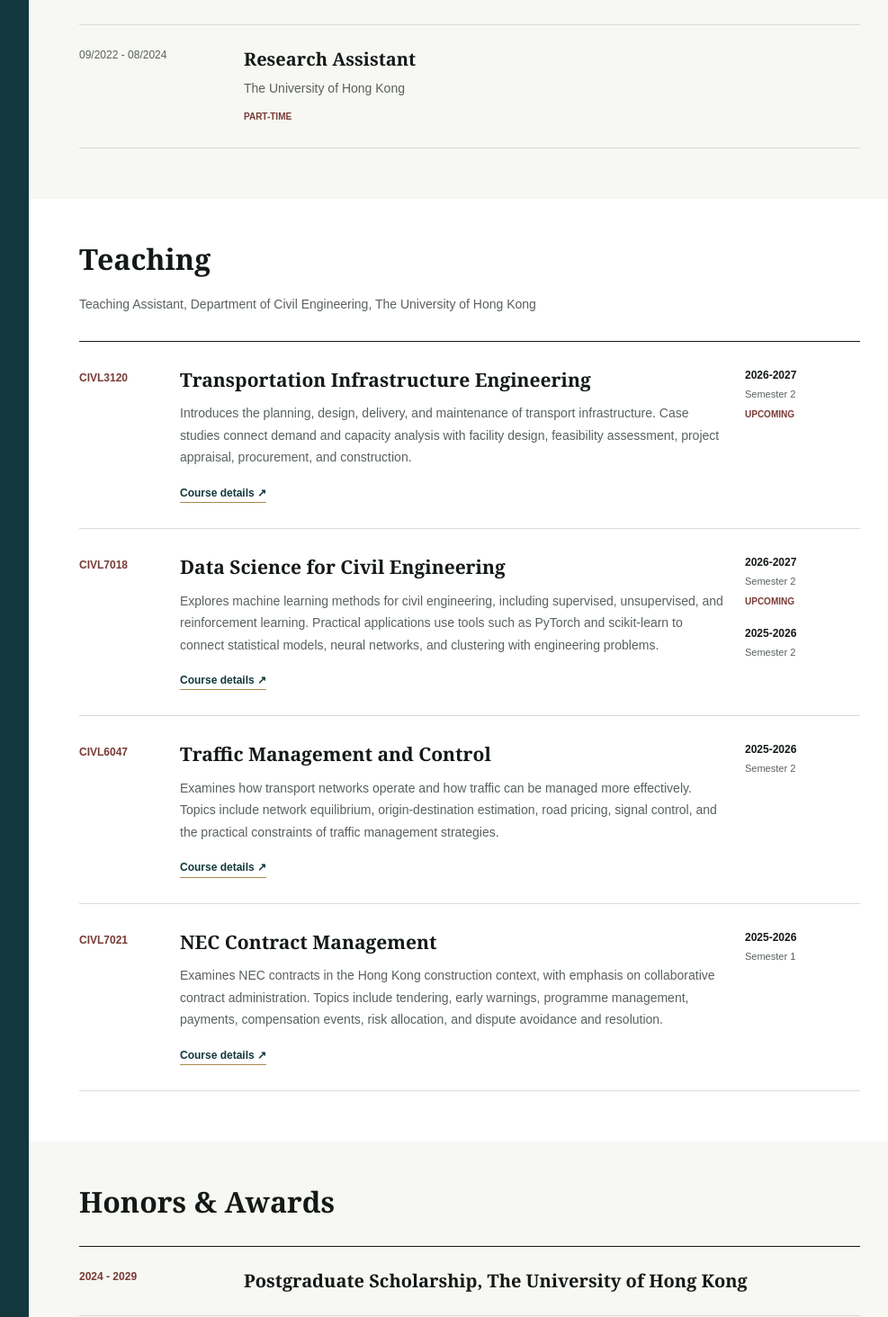
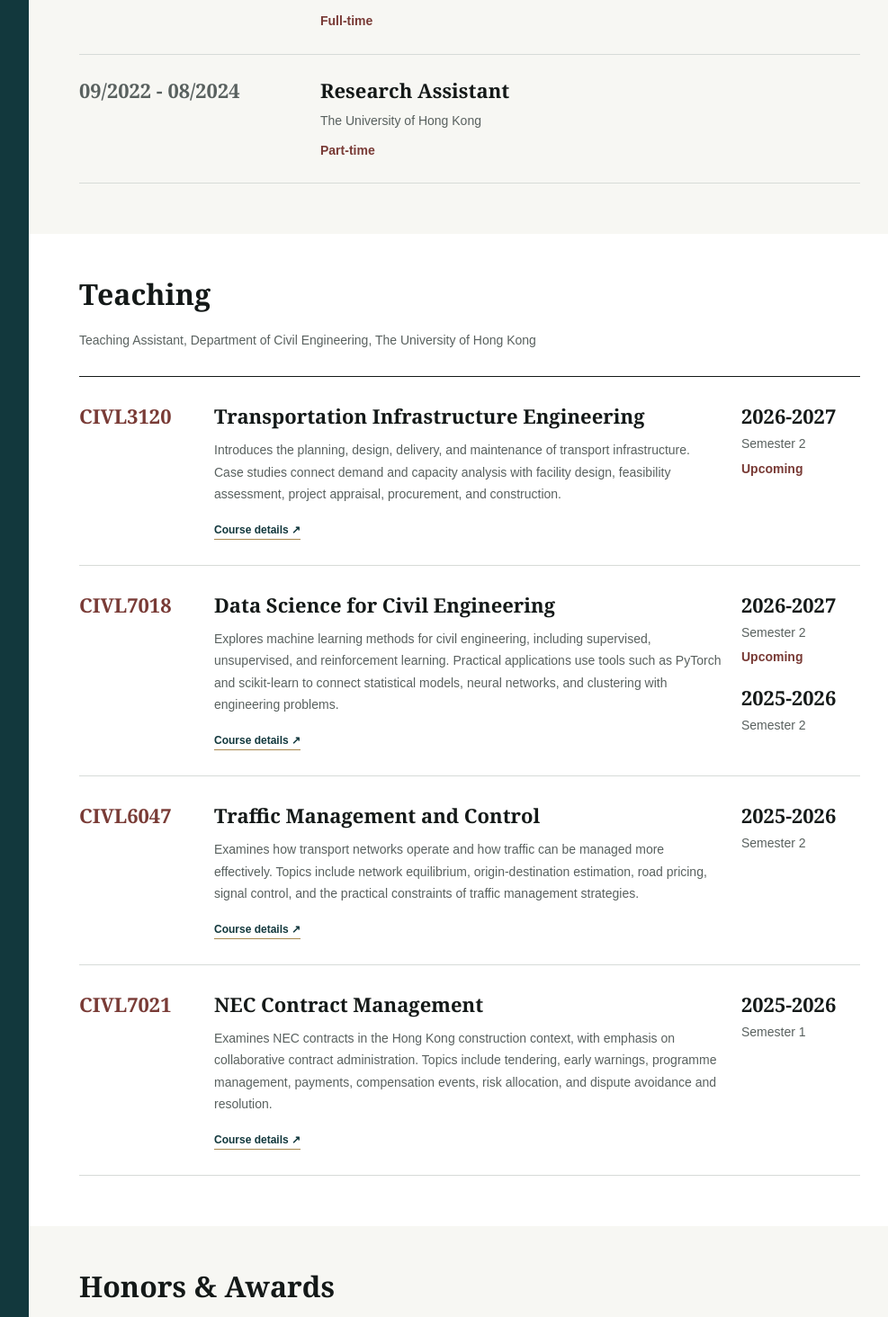
Before and after one commit to Shen-Zijian/Shen-Zijian.github.io, a Next.js app: page /experience in a window 1280 px wide. Shown: the part 1306-2770 px from the top of the page at 90% size, without its empty margins (268-1255 px from the left). Built offline with nearby package versions, Linux system fonts and the light colour scheme.

Commit message:
Unify entry typography and baseline alignment

```diff
--- a/app/globals.css
+++ b/app/globals.css
@@ -13,6 +13,10 @@
   --rule: #d7dbd8;
   --rule-dark: #3d5557;
   --topbar-height: 72px;
+  --font-sans: Arial, sans-serif;
+  --font-serif: Georgia, serif;
+  --font-chinese: "Songti SC", serif;
+  --entry-title-size: 22px;
 }
 
 * {
@@ -27,7 +31,7 @@ body {
   margin: 0;
   background: var(--white);
   color: var(--ink);
-  font-family: Arial, "Helvetica Neue", Helvetica, sans-serif;
+  font-family: var(--font-sans);
   text-rendering: optimizeLegibility;
 }
 a {
@@ -100,7 +104,7 @@ p {
   align-self: flex-start;
   border: 1px solid rgba(255, 255, 255, 0.38);
   padding: 8px 10px;
-  font-family: Georgia, "Times New Roman", serif;
+  font-family: var(--font-serif);
   font-size: 16px;
   line-height: 1;
 }
@@ -126,7 +130,7 @@ p {
 .identity-name {
   display: inline-block;
   max-width: 100%;
-  font-family: Georgia, "Times New Roman", serif;
+  font-family: var(--font-serif);
   font-size: 36px;
   font-weight: 600;
   line-height: 1.05;
@@ -134,7 +138,7 @@ p {
 .chinese-name {
   margin: 7px 0 0;
   color: #d6bd85;
-  font-family: "Songti SC", "STSong", Georgia, serif;
+  font-family: var(--font-chinese);
   font-size: 19px;
   font-weight: 700;
 }
@@ -282,7 +286,7 @@ p {
 }
 .page-header h1 {
   margin: 0 0 24px;
-  font-family: Georgia, "Times New Roman", serif;
+  font-family: var(--font-serif);
   font-size: 46px;
   line-height: 1.1;
   font-weight: 600;
@@ -342,7 +346,7 @@ p {
 }
 .section-heading h2 {
   margin: 0;
-  font-family: Georgia, "Times New Roman", serif;
+  font-family: var(--font-serif);
   font-size: 32px;
   font-weight: 600;
   line-height: 1.2;
@@ -389,6 +393,23 @@ p {
   margin-bottom: 20px;
 }
 
+.publication-number,
+.publication-main h4,
+.project-number,
+.project-row h3,
+.record-dates,
+.record-row h3,
+.course-code,
+.course-main h3,
+.course-term p,
+.award-row > span,
+.award-row h3 {
+  font-family: var(--font-serif);
+  font-size: var(--entry-title-size);
+  font-weight: 600;
+  line-height: 1.4;
+}
+
 .publication-group + .publication-group {
   margin-top: 42px;
 }
@@ -401,7 +422,7 @@ p {
 }
 .subsection-heading h3 {
   margin: 0;
-  font-family: Georgia, "Times New Roman", serif;
+  font-family: var(--font-serif);
   font-size: 24px;
   font-weight: 500;
   line-height: 1.35;
@@ -414,34 +435,27 @@ p {
 }
 .publication-row {
   display: grid;
-  grid-template-columns: 30px minmax(0, 1fr);
+  grid-template-columns: 40px minmax(0, 1fr);
+  align-items: first baseline;
   gap: 16px;
   padding: 25px 0 28px;
   border-bottom: 1px solid var(--rule);
 }
 .publication-number {
   color: var(--oxblood);
-  font-size: 14px;
-  font-weight: 700;
-  line-height: 1.6;
-  padding-top: 4px;
 }
 .paper-status {
   display: inline-block;
   margin-left: 8px;
   color: var(--oxblood);
-  font-family: Arial, Helvetica, sans-serif;
-  font-size: 12px;
+  font-family: var(--font-sans);
+  font-size: inherit;
   font-style: normal;
   font-weight: 600;
 }
 .publication-main h4 {
   max-width: 900px;
   margin: 0 0 10px;
-  font-family: Georgia, "Times New Roman", serif;
-  font-size: 22px;
-  font-weight: 600;
-  line-height: 1.4;
   overflow-wrap: break-word;
 }
 .publication-main .authors {
@@ -457,7 +471,7 @@ p {
 .publication-venue {
   margin: 0;
   color: var(--teal);
-  font-family: Georgia, "Times New Roman", serif;
+  font-family: var(--font-serif);
   font-size: 14px;
   font-style: italic;
   line-height: 1.6;
@@ -475,49 +489,40 @@ p {
 }
 .project-row {
   display: grid;
-  grid-template-columns: 30px minmax(0, 1fr);
+  grid-template-columns: 40px minmax(0, 1fr);
+  align-items: first baseline;
   gap: 16px;
   padding: 26px 0 28px;
   border-bottom: 1px solid var(--rule-dark);
 }
 .project-number {
   color: #d7bc83;
-  font-size: 14px;
-  font-weight: 700;
-  padding-top: 2px;
 }
 .project-meta {
-  margin: 0 0 10px;
   color: #9eb2b0;
-  font-size: 10px;
-  font-weight: 700;
-  line-height: 1.7;
 }
 .project-row h3 {
   max-width: 900px;
   margin: 0;
-  font-family: Georgia, "Times New Roman", serif;
-  font-size: 22px;
-  font-weight: 500;
-  line-height: 1.45;
 }
 .project-funder {
   margin: 12px 0 0;
   color: #aebfbd;
-  font-size: 13px;
+  font-size: 14px;
   line-height: 1.6;
 }
 .project-role {
   margin: 8px 0 0;
   color: #d7bc83;
-  font-size: 10px;
-  font-weight: 700;
-  text-transform: uppercase;
+  font-size: 14px;
+  font-weight: 600;
+  line-height: 1.6;
 }
 
 .record-row {
   display: grid;
-  grid-template-columns: 155px minmax(0, 1fr);
+  grid-template-columns: 240px minmax(0, 1fr);
+  align-items: first baseline;
   gap: 28px;
   padding: 24px 0;
   border-bottom: 1px solid var(--rule);
@@ -525,15 +530,9 @@ p {
 .record-dates {
   margin: 0;
   color: var(--muted);
-  font-size: 12px;
-  line-height: 1.6;
 }
 .record-row h3 {
   margin: 0 0 7px;
-  font-family: Georgia, "Times New Roman", serif;
-  font-size: 20px;
-  font-weight: 600;
-  line-height: 1.4;
 }
 .record-row div p {
   margin: 0 0 5px;
@@ -545,9 +544,9 @@ p {
   display: inline-block;
   margin-top: 4px;
   color: var(--oxblood);
-  font-size: 10px;
-  font-weight: 700;
-  text-transform: uppercase;
+  font-size: 14px;
+  font-weight: 600;
+  line-height: 1.7;
 }
 .section-intro {
   margin: -10px 0 28px;
@@ -557,24 +556,17 @@ p {
 }
 .teaching-row {
   display: grid;
-  grid-template-columns: 90px minmax(0, 1fr) 128px;
+  grid-template-columns: 128px minmax(0, 1fr) 132px;
+  align-items: first baseline;
   gap: 22px;
   padding: 28px 0;
   border-bottom: 1px solid var(--rule);
 }
 .course-code {
   color: var(--oxblood);
-  font-size: 12px;
-  font-weight: 800;
-  line-height: 1.6;
-  padding-top: 3px;
 }
 .course-main h3 {
   margin: 0 0 10px;
-  font-family: Georgia, "Times New Roman", serif;
-  font-size: 21px;
-  font-weight: 600;
-  line-height: 1.4;
 }
 .course-main > p {
   margin: 0 0 14px;
@@ -588,22 +580,18 @@ p {
 .course-term p {
   margin: 0 0 4px;
   color: var(--ink);
-  font-size: 12px;
-  font-weight: 700;
-  line-height: 1.5;
 }
 .course-term span {
   display: block;
   color: var(--muted);
-  font-size: 11px;
+  font-size: 14px;
   line-height: 1.6;
 }
 .course-term .upcoming {
   margin-top: 5px;
   color: var(--oxblood);
-  font-size: 10px;
-  font-weight: 700;
-  text-transform: uppercase;
+  font-size: 14px;
+  font-weight: 600;
 }
 .presentation-row .event-name {
   color: var(--teal);
@@ -612,23 +600,17 @@ p {
 }
 .award-row {
   display: grid;
-  grid-template-columns: 155px minmax(0, 1fr);
+  grid-template-columns: 240px minmax(0, 1fr);
+  align-items: first baseline;
   gap: 28px;
   padding: 24px 0;
   border-bottom: 1px solid var(--rule);
 }
 .award-row > span {
   color: var(--oxblood);
-  font-size: 12px;
-  font-weight: 700;
-  line-height: 1.6;
 }
 .award-row h3 {
   margin: 0;
-  font-family: Georgia, "Times New Roman", serif;
-  font-size: 20px;
-  font-weight: 600;
-  line-height: 1.4;
 }
 
 .contact-section {
@@ -641,7 +623,7 @@ p {
 }
 .contact-section h2 {
   margin: 0;
-  font-family: Georgia, "Times New Roman", serif;
+  font-family: var(--font-serif);
   font-size: 28px;
   font-weight: 600;
   line-height: 1.2;
@@ -725,7 +707,7 @@ p {
     padding-right: 36px;
   }
   .teaching-row {
-    grid-template-columns: 84px minmax(0, 1fr);
+    grid-template-columns: 128px minmax(0, 1fr);
     gap: 16px;
   }
   .course-terms {
@@ -739,7 +721,7 @@ p {
   }
   .record-row,
   .award-row {
-    grid-template-columns: 130px minmax(0, 1fr);
+    grid-template-columns: 240px minmax(0, 1fr);
     gap: 20px;
   }
   .section-navigation {
@@ -904,12 +886,8 @@ p {
   }
   .publication-row,
   .project-row {
-    grid-template-columns: 22px minmax(0, 1fr);
+    grid-template-columns: 34px minmax(0, 1fr);
     gap: 12px;
-  }
-  .publication-main h4,
-  .project-row h3 {
-    font-size: 20px;
   }
   .subsection-heading h3 {
     font-size: 23px;
@@ -920,10 +898,6 @@ p {
     gap: 9px;
     padding: 22px 0;
   }
-  .record-row h3,
-  .award-row h3 {
-    font-size: 19px;
-  }
   .section-intro {
     margin: -7px 0 24px;
     font-size: 13px;
@@ -931,9 +905,6 @@ p {
   .teaching-row {
     grid-template-columns: 1fr;
     gap: 10px;
-  }
-  .course-main h3 {
-    font-size: 21px;
   }
   .course-terms {
     grid-column: 1;
```
